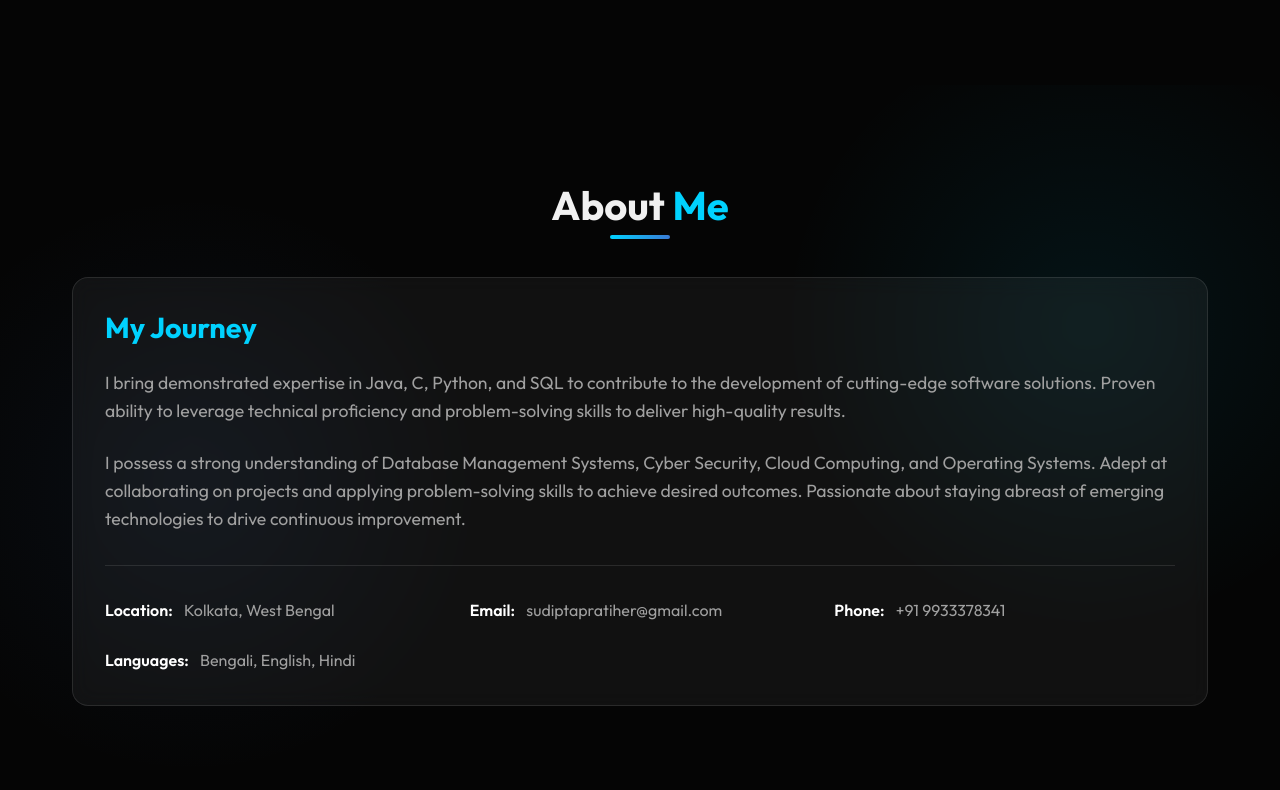
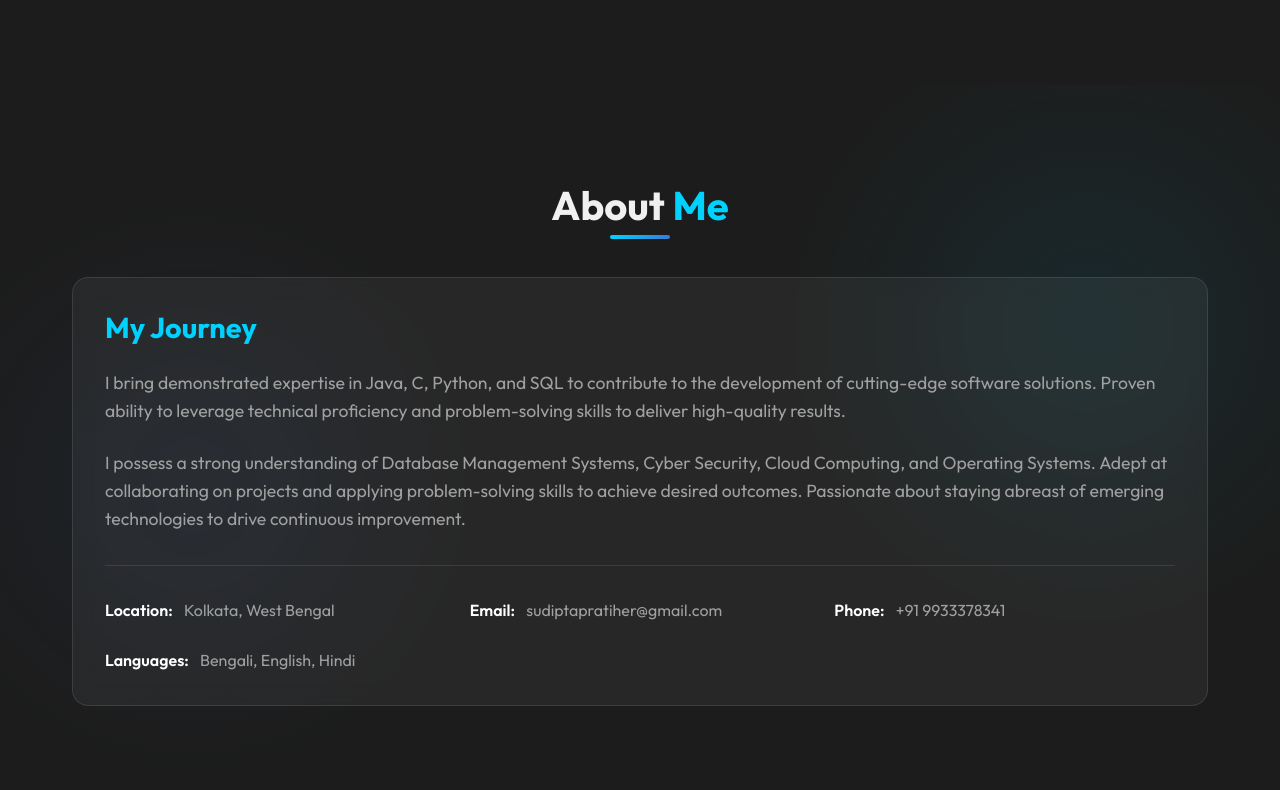
Before and after one commit to Sudipta-10/sudipta_portfolio, a website: page index.html in a window 1280 px wide. Shown: the part 715-1505 px from the top of the page. Drawn offline with Linux system fonts and the light colour scheme.

Commit message:
Changed main background color to sleek dark grey

```diff
--- a/style.css
+++ b/style.css
@@ -2,7 +2,7 @@
    CSS Variables & Tokens
    ========================================================================== */
 :root {
-    --bg-color: #050505;
+    --bg-color: #1c1c1c;
     --text-color: #f0f0f0;
     --text-muted: #a0a0a0;
     --primary-color: #00d2ff;
```
